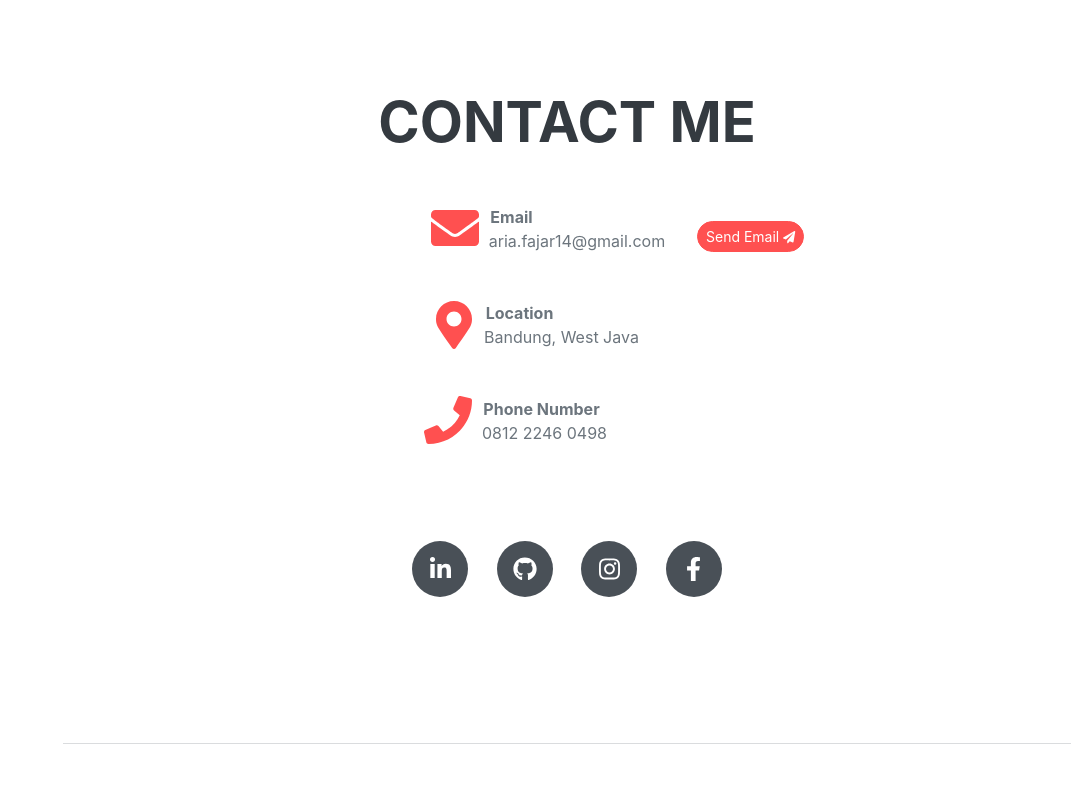
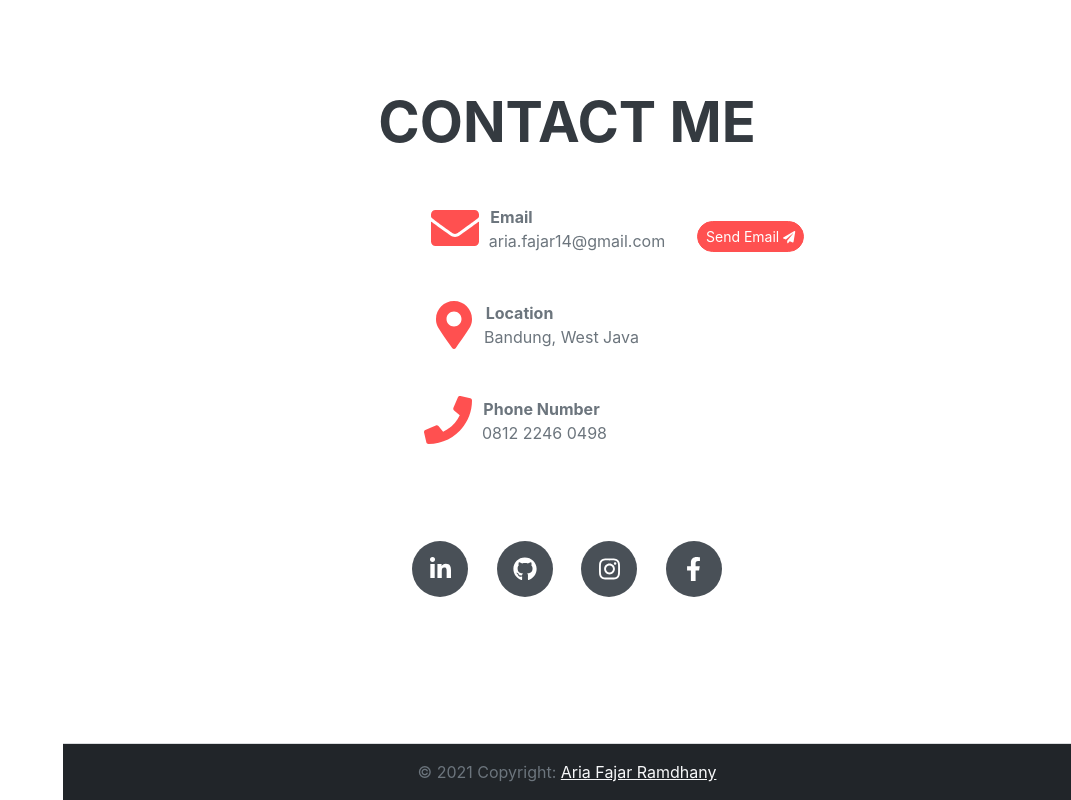
Before and after one commit to ariafajarr14/ariafajarr14.github.io, a plain HTML site: page index.html in a window 1280 px wide. Shown: the part 3637-4437 px from the top of the page, without its empty margins (209-1280 px from the left). Before the commit the page ends 4381 px from the top, so only its background shows below. Drawn offline with nearby package versions, Linux system fonts and the light colour scheme; a script that the page names is missing; a web font is replaced by a local one.

Commit message:
update lagi yu

```diff
--- a/index.html
+++ b/index.html
@@ -317,6 +317,15 @@
         <hr class="m-0" />
 
     </div>
+
+    <footer class="bg-dark text-center text-lg-start">
+        <!-- Copyright -->
+        <div class="text-center p-3">
+            © 2021 Copyright:
+            <a class="text-light" href="#home">Aria Fajar Ramdhany</a>
+        </div>
+        <!-- Copyright -->
+    </footer>
     <!-- Bootstrap core JS-->
     <script src="https://cdn.jsdelivr.net/npm/bootstrap@5.0.2/dist/js/bootstrap.bundle.min.js"></script>
     <!-- Core theme JS-->
```
